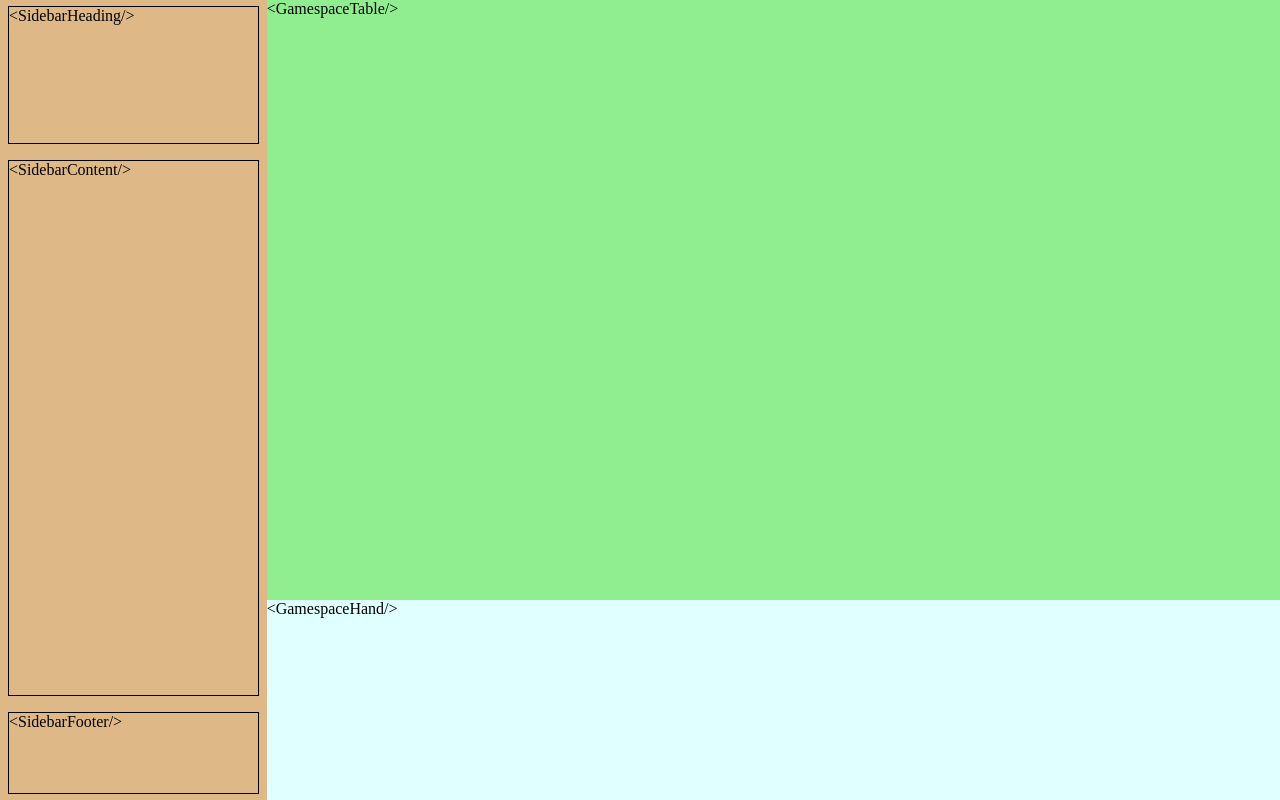
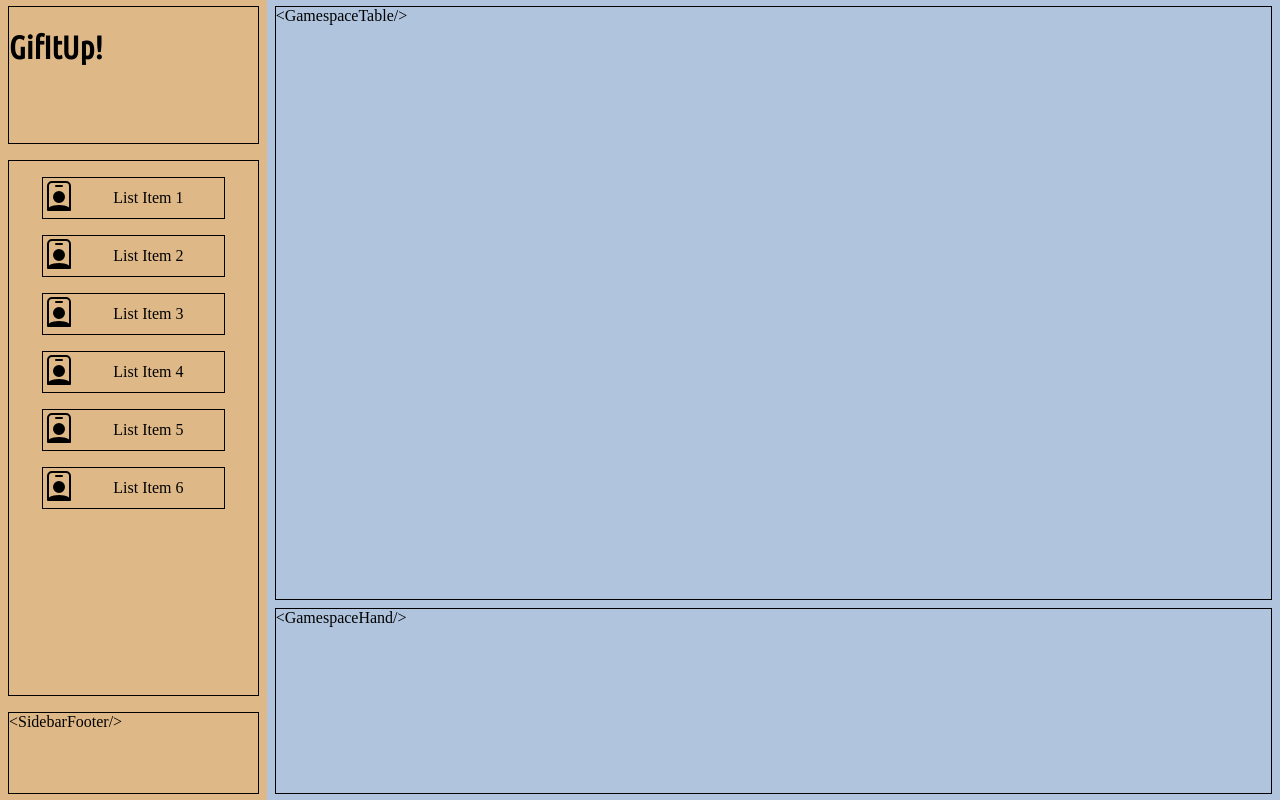
Before and after one commit to dscrane/gifitup, a React (Create React App) app in the folder client/: page / in a window 1280 px wide. Built offline with nearby package versions, Linux system fonts and the light colour scheme.

Commit message:
added more to the basic layout planning where things will go etc

```diff
--- a/client/public/index.html
+++ b/client/public/index.html
@@ -9,6 +9,8 @@
       name="description"
       content="Web site created using create-react-app"
     />
+    <link rel="preconnect" href="https://fonts.gstatic.com">
+    <link href="https://fonts.googleapis.com/css2?family=Ubuntu+Condensed&display=swap" rel="stylesheet">
     <link rel="apple-touch-icon" href="%PUBLIC_URL%/logo192.png" />
     <!--
       manifest.json provides metadata used when your web app is installed on a
--- a/client/src/App.css
+++ b/client/src/App.css
@@ -27,7 +27,7 @@ body, #root {
   display: flex;
   flex: 9.5 2;
   flex-direction: column;
-  background: darkslategray;
+  background: lightsteelblue;
 }
 .sidebar {
   display: flex;
@@ -41,17 +41,54 @@ body, #root {
 .sidebar__row-header {
   flex: 4 1 17vh;
 }
-.sidebar__row-content {
+.sidebar__header {
+  font-family: 'Ubuntu Condensed', sans-serif;
+}
+.sidebar__row-list {
+  display: flex;
+  justify-content: center;
   flex: 6 1 66.66vh;
+}
+.sidebar__list {
+  display: flex;
+  flex-direction: column;
+  justify-content: flex-start;
+  margin: 1vh;
+  width: 80%;
+  }
+.list__item {
+  display: flex;
+  flex-direction: row;
+  height: 5vh;
+  border: 1px solid black;
+  margin: 1vh;
+}
+.item__content {
+  display: flex;
+  justify-content: center;
+  align-items: center;
+}
+.item__content-avi {
+  display: flex;
+  justify-content: center;
+  align-items: center;
+  flex: 2 1;
+}
+.item__content-name {
+  flex: 10 2;
 }
 .sidebar__row-footer {
   flex: 3 1 10vh;
 }
 .gamespace__table {
-  flex: 9 2 75vh;
-  background: lightgreen;
+  margin: 1vh 1vh .5vh 1vh;
+  border: 1px solid black;
+  flex: 9 2 74vh;
+
 }
 .gamespace__hand {
-  flex: 3 1 25vh;
-  background: lightcyan;
+  margin: .5vh 1vh 1vh 1vh;
+  border: 1px solid black;
+  flex: 3 1 23vh;
+
 }
--- a/client/src/components/Sidebar/Sidebar.jsx
+++ b/client/src/components/Sidebar/Sidebar.jsx
@@ -1,15 +1,15 @@
 import React from "react";
-import SidebarDrawer from "./SidebarDrawer";
+import SidebarList from "./SidebarList";
+import SidebarHeader from "./SidebarHeader";
 
 const Sidebar = () => {
   return (
     <div className="sidebar">
       <div className="sidebar__row sidebar__row-header">
-        {"<SidebarHeading/>"}
+        <SidebarHeader />
       </div>
-      <div className="sidebar__row sidebar__row-content">
-        {"<SidebarContent/>"}
-        <div></div>
+      <div className="sidebar__row sidebar__row-list">
+        <SidebarList />
       </div>
       <div className="sidebar__row sidebar__row-footer">
         {"<SidebarFooter/>"}
--- /dev/null
+++ b/client/src/components/Sidebar/SidebarHeader.jsx
@@ -0,0 +1,11 @@
+import React from "react";
+
+const SidebarHeader = () => {
+  return (
+    <div className="sidebar__header">
+      <h1>GifItUp!</h1>
+    </div>
+  );
+};
+
+export default SidebarHeader;
--- a/client/src/components/Sidebar/SidebarItem.jsx
+++ b/client/src/components/Sidebar/SidebarItem.jsx
@@ -1,29 +1,28 @@
 import React from "react";
 
-const lts = [
-  "<SidebarPlayer/>",
-  "<SidebarPlayer/>",
-  "<SidebarPlayer/>",
-  "<SidebarPlayer/>",
-  "<SidebarPlayer/>",
-  "<SidebarPlayer/>",
-  "<SidebarPlayer/>",
-  "<SidebarPlayer/>",
-  "<SidebarPlayer/>",
-  "<SidebarPlayer/>",
-  "<SidebarPlayer/>",
-  "<SidebarPlayer/>",
-  "<SidebarPlayer/>",
-  "<SidebarPlayer/>",
-];
+const testsvg = (
+  <svg
+    xmlns="http://www.w3.org/2000/svg"
+    width="30"
+    height="30"
+    fill="currentColor"
+    className="bi bi-person-badge avi-icon"
+    viewBox="0 0 15 15"
+  >
+    <path d="M6.5 2a.5.5 0 0 0 0 1h3a.5.5 0 0 0 0-1h-3zM11 8a3 3 0 1 1-6 0 3 3 0 0 1 6 0z" />
+    <path d="M4.5 0A2.5 2.5 0 0 0 2 2.5V14a2 2 0 0 0 2 2h8a2 2 0 0 0 2-2V2.5A2.5 2.5 0 0 0 11.5 0h-7zM3 2.5A1.5 1.5 0 0 1 4.5 1h7A1.5 1.5 0 0 1 13 2.5v10.795a4.2 4.2 0 0 0-.776-.492C11.392 12.387 10.063 12 8 12s-3.392.387-4.224.803a4.2 4.2 0 0 0-.776.492V2.5z" />
+  </svg>
+);
 
-const SidebarItem = () => {
+const SidebarItem = ({ content }) => {
   return (
-    <div>
-      {" "}
-      {lts.map((lt) => (
-        <div>{lt}</div>
-      ))}
+    <div className="list__item">
+      <div className=" item__content item__content-avi">
+        <div className="avi-svg">{testsvg}</div>
+      </div>
+      <div className="item__content item__content-name">
+        <div>{content}</div>
+      </div>
     </div>
   );
 };
--- a/client/src/components/Sidebar/SidebarDrawer.jsx
+++ b/client/src/components/Sidebar/SidebarList.jsx
@@ -10,13 +10,14 @@ const content = [
   "List Item 6",
 ];
 
-const SidebarDrawer = () => {
+const SidebarList = () => {
   return (
-    <div>
-      Drawer
-      <SidebarItem />
+    <div className="sidebar__list">
+      {content.map((el) => (
+        <SidebarItem content={el} />
+      ))}
     </div>
   );
 };
 
-export default SidebarDrawer;
+export default SidebarList;
```
